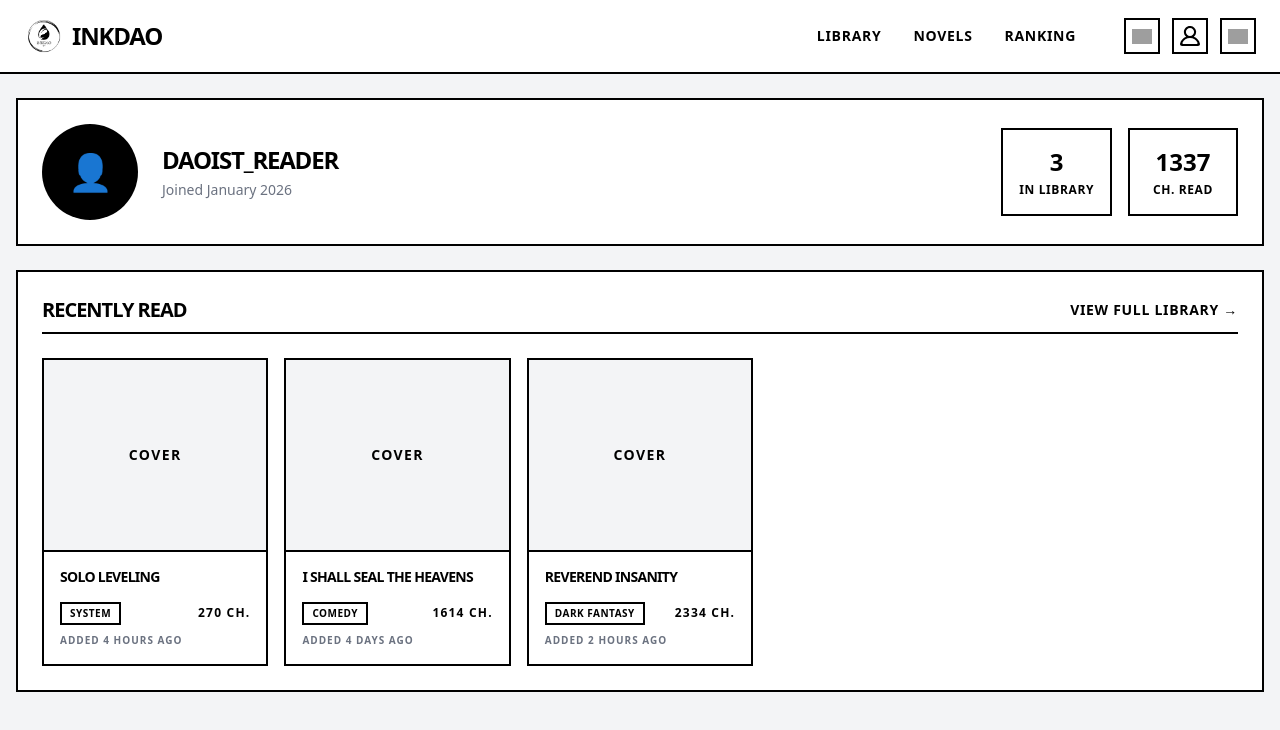
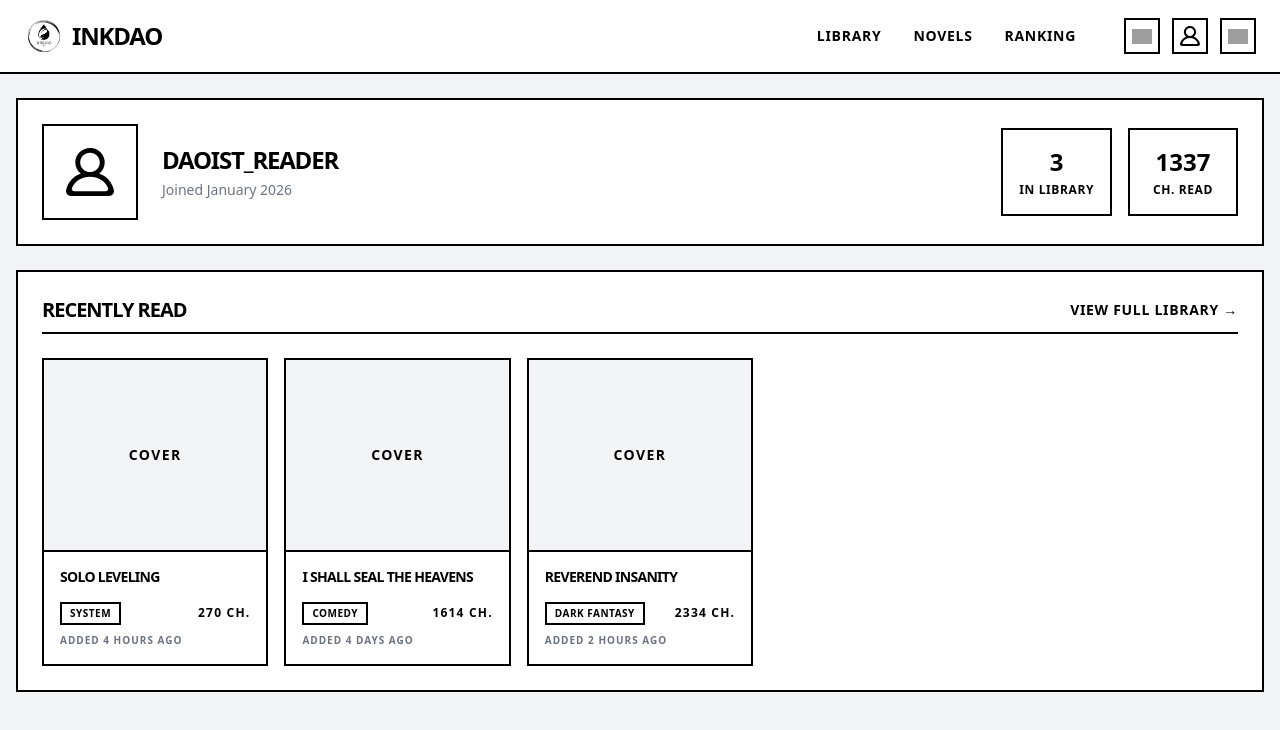
Before and after one commit to IanRexDolaogon/InkDao_FrontEnd, a Vue app: page /profile in a window 1280 px wide. Shown: the top 730 px of the page. Built offline with nearby package versions, Linux system fonts and the light colour scheme; grey boxes are pictures that could not be loaded.

Commit message:
img changes

```diff
--- a/src/views/Profile.vue
+++ b/src/views/Profile.vue
@@ -27,8 +27,8 @@
 
     <div class="bg-white p-6 border-2 border-black flex flex-col sm:flex-row items-center gap-6">
 
-      <div class="h-24 w-24 bg-black text-white rounded-full flex items-center justify-center text-4xl flex-shrink-0">
-        👤
+     <div class="h-24 w-24 bg-white border-2 border-black flex items-center justify-center flex-shrink-0">
+        <img src="../assets/profile_icon.svg" class="h-12 w-12 object-contain" />
       </div>
 
       <div class="text-center sm:text-left flex-1">
```
